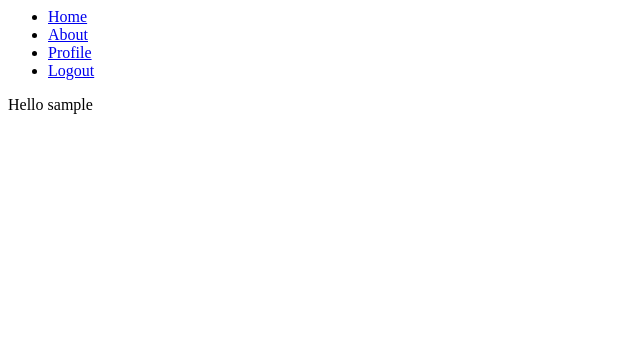
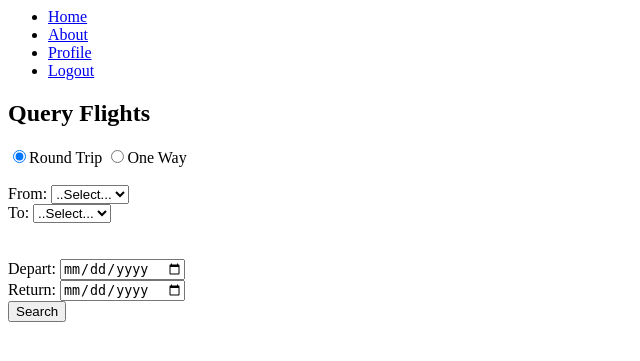
Before and after one commit to Tylereck81/TylerAir, a PHP site: page /index.php in a window 1280 px wide. Shown: the top 361 px of the page, without its empty margins (0-640 px from the left). Run offline with PHP 8.4, Linux system fonts and the light colour scheme; the visitor is signed in with stand-in values (Sample User, id 1); data that the repository does not hold is empty.

Commit message:
Started the customer query

```diff
--- a/customer/includes/functions-inc.php
+++ b/customer/includes/functions-inc.php
@@ -232,6 +232,11 @@ function logIn($connect, $uid, $password, $adminLogin){
 
 }
 
+function queryFlight($connect, $depCity, $arrCity, $depart_date, $return_date, $ticket_type){
+    header("location: ../adminlogin.php?error=doesNotExist");
+    exit();
+}
+
 
 
 
--- a/customer/index.php
+++ b/customer/index.php
@@ -1,14 +1,127 @@
 <?php
-    include_once 'header.php'
+    include_once 'header.php';
+    include_once 'includes/dbh-inc.php';
+    include_once 'includes/functions-inc.php';
 ?>
 
-<?php
-if(isset($_SESSION["userid"])){
-    $name = $_SESSION["userfname"];
-    echo "Hello ".$name. "";
-}
 
-?>
+<h2>Query Flights</h2>
+    <form id = "form" action="includes/queryflights-inc.php" method="post">
+
+        <input type="radio" name="ticket_type" value="round_trip" checked = "checked" >Round Trip
+        <input type="radio" name="ticket_type" value="one_way">One Way
+        <br>
+        <br>
+
+
+        From: <select name="departureCity" id = "departureCity" required>
+            <option value="">..Select...</option>
+            <?php
+
+            $query_city = "SELECT * FROM airports ORDER BY city asc ;";
+            $result = $connect->query($query_city);
+
+            while($row = $result->fetch_array()){
+                ?>
+                <option value="<?php echo $row['city']; ?>"> <?php echo $row['city']; ?></option>
+           <?php
+           }
+           ?>
+        </select> <br>
+
+
+        To: <select name="arrivalCity" id = "arrivalCity" required>
+            <option value="">..Select...</option>
+            <?php
+
+            $query_city = "SELECT * FROM airports ORDER BY city asc;";
+            $result = $connect->query($query_city);
+
+            while($row = $result->fetch_array()){
+                ?>
+                <option value="<?php echo $row['city']; ?>"> <?php echo $row['city']; ?></option>
+           <?php
+           }
+           ?>
+        </select> <br>
+
+        <br><br>
+        Depart:
+        <input type="date" name="depart_date" id = "depart_date" required />
+        <br>
+
+        Return:
+        <input type="date" name="return_date" id = "return_date" required />
+        <br>
+
+        <input type='button' onclick="check()" value="Search">
+
+    </form>
+
+    <script>
+        function check(){
+
+            var Error = "";
+            var trip_type="";
+            const radioButtons = document.querySelectorAll('input[name="ticket_type"]');
+            for (const radioButton of radioButtons) {
+                if (radioButton.checked) {
+                    trip_type = radioButton.value;
+                    break;
+                }
+            }
+            var depCity = document.getElementById("departureCity").value;
+            var arrCity = document.getElementById("arrivalCity").value;
+            var depart_date = document.getElementById("depart_date").value;
+            var return_date = document.getElementById("return_date").value;
+
+            if(trip_type == "round_trip"){
+                if(depCity=="" || arrCity=="" || depart_date=="" || return_date== "" || ticket_type==""){
+                    Error +="Please enter required data\n";
+                }
+
+                if(depCity == arrCity){
+                    Error += "Departure City and Arrival City cannot be the same\n";
+                }
+
+                let currentDate = new Date().toJSON().slice(0, 10);
+                if(depart_date<=currentDate){
+                    Error += "Depart date should be after today\n";
+                }
+                if(depart_date>=return_date){
+                    Error += "Depart date should be after return date\n";
+                }
+
+                Error += "TEDST";
+            }
+            else{
+
+                if(depCity=="" || arrCity=="" || depart_date=="" || ticket_type==""){
+                    Error +="Please enter required data\n";
+                }
+
+                if(depCity == arrCity){
+                    Error += "Departure City and Arrival City cannot be the same\n";
+                }
+
+                let currentDate = new Date().toJSON().slice(0, 10);
+                if(depart_date<currentDate){
+                    Error += "Start date should be more than today\n";
+                }
+
+            }
+
+
+            if(Error == ""){
+               document.getElementById("form").submit();
+            }
+            else{
+                alert(Error);
+            }
+
+        }
+
+    </script>
 
 
 <?php
```
Also changed, not shown: customer/includes/queryflights-inc.php (added, +21 -0 lines).
